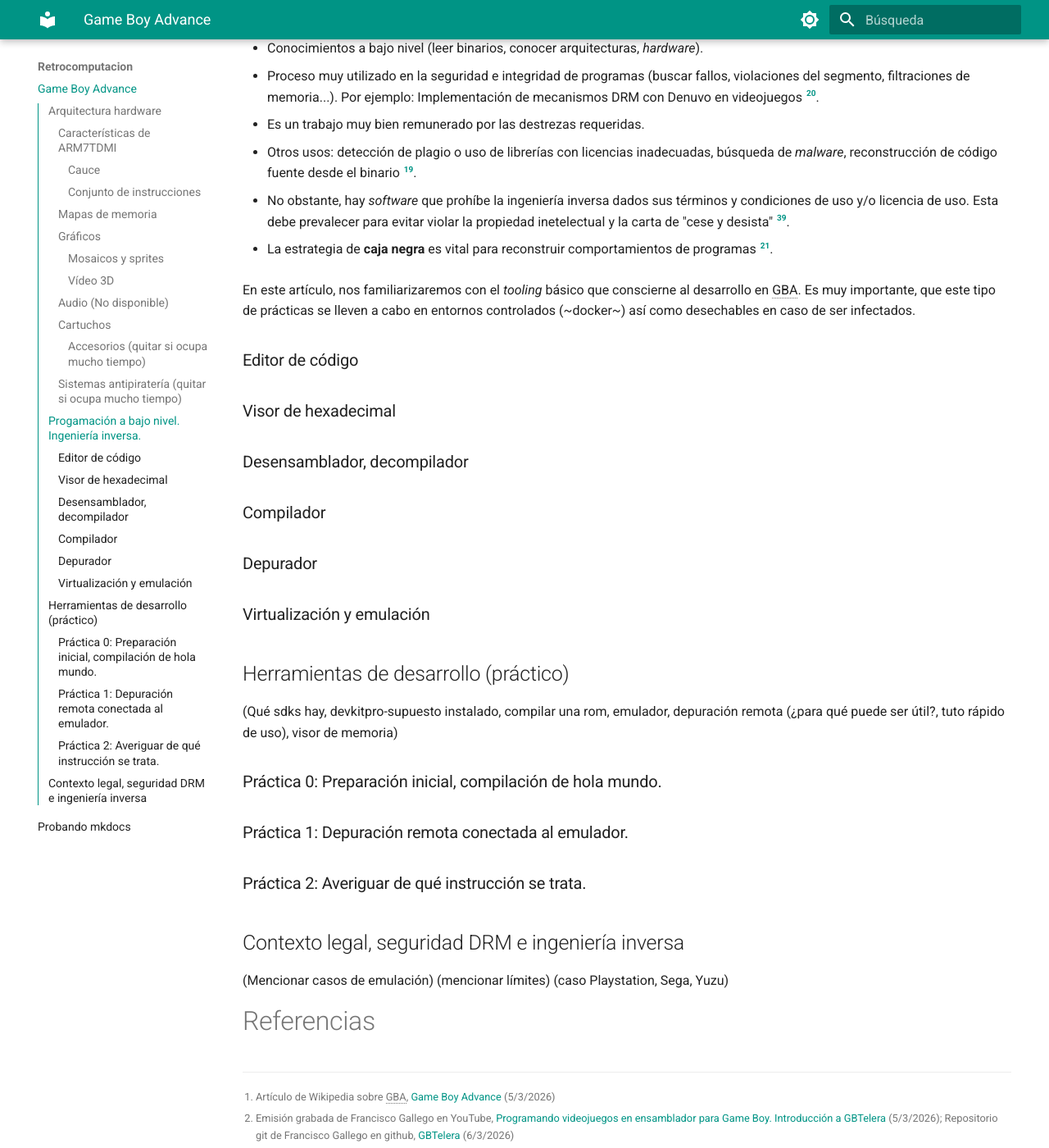
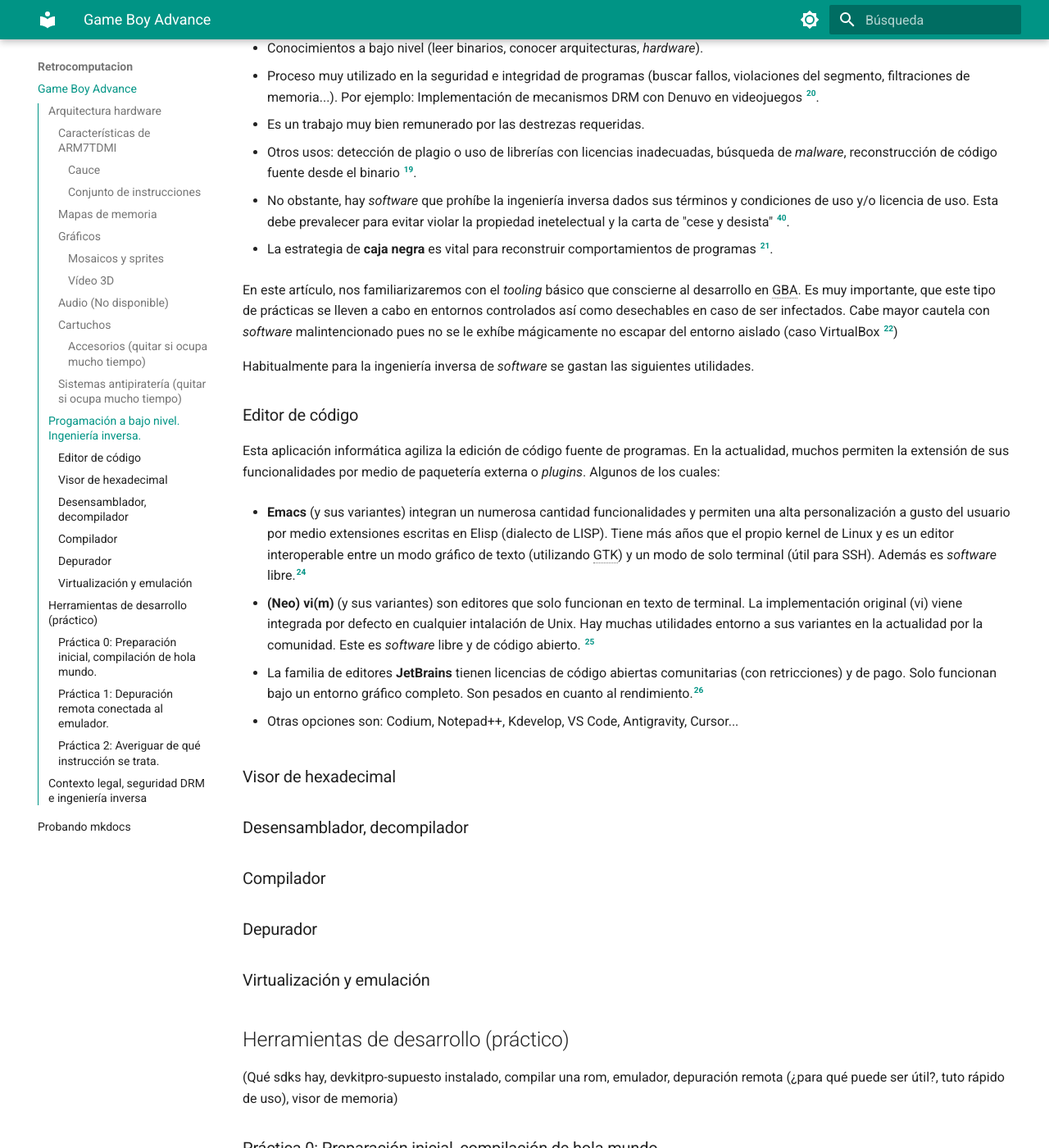
Before and after one commit to abl78-ua/Wiki-IMCR, an MkDocs documentation site: the page built from docs/Retrocomputacion/Retrocomputacion.md, in a window 1280 px wide and 1400 px high, scrolled down 5142 px. Shown: the whole window at 82% size. Built offline with MkDocs 1.6.1 and Material for MkDocs 9.7.7, drawn with Linux system fonts in a browser that asks for light colours; some of the changed text lies outside the part shown.

Commit message:
doc: retro editors.

```diff
--- a/docs/Retrocomputacion/Retrocomputacion.md
+++ b/docs/Retrocomputacion/Retrocomputacion.md
@@ -168,11 +168,27 @@ Algunos puntos clave sobre este campo [^ref:RE]:
 
 - La estrategia de **caja negra** es vital para reconstruir comportamientos de programas [^ref:CajaNegra].
 
-En este artículo, nos familiarizaremos con el *tooling* básico que conscierne al desarrollo en GBA. Es muy importante, que este tipo de prácticas se lleven a cabo en entornos controlados (~docker~) así como desechables en caso de ser infectados.
+En este artículo, nos familiarizaremos con el *tooling* básico que conscierne al desarrollo en GBA. Es muy importante, que este tipo de prácticas se lleven a cabo en entornos controlados así como desechables en caso de ser infectados. Cabe mayor cautela con *software* malintencionado pues no se le exhíbe mágicamente no escapar del entorno aislado (caso VirtualBox [^ref:vboxcve])
+
+Habitualmente para la ingeniería inversa de *software* se gastan las siguientes utilidades.
 
 ### Editor de código
 
+Esta aplicación informática agiliza la edición de código fuente de programas. En la actualidad, muchos permiten la extensión de sus funcionalidades por medio de paquetería externa o *plugins*. Algunos de los cuales:
+
+
+
+- **Emacs** (y sus variantes) integran un numerosa cantidad funcionalidades y permiten una alta personalización a gusto del usuario por medio extensiones escritas en Elisp (dialecto de LISP). Tiene más años que el propio kernel de Linux y es un editor interoperable entre un modo gráfico de texto (utilizando GTK) y un modo de solo terminal (útil para SSH). Además es *software* libre.[^ref:emacs]
+
+- **(Neo) vi(m)** (y sus variantes) son editores que solo funcionan en texto de terminal. La implementación original (vi) viene integrada por defecto en cualquier intalación de Unix. Hay muchas utilidades entorno a sus variantes en la actualidad por la comunidad. Este es *software* libre y de código abierto. [^ref:vi]
+
+- La familia de editores **JetBrains** tienen licencias de código abiertas comunitarias (con retricciones) y de pago. Solo funcionan bajo un entorno gráfico completo. Son pesados en cuanto al rendimiento.[^ref:jetbrains]
+
+- Otras opciones son: Codium, Notepad++, Kdevelop, VS Code, Antigravity, Cursor...
+
 ### Visor de hexadecimal
+
+
 
 ### Desensamblador, decompilador
 
@@ -236,6 +252,8 @@ En este artículo, nos familiarizaremos con el *tooling* básico que conscierne
 
 *[SMB]: Sistema propietario de facto para la compartición de carpetas en Windows
 
+*[GTK]: GIMP Toolkit, conjunto de herramientas para desarrollar interfaces de usuario gráficas muy recurrente en el entorno de escritorio GNOME y XFCE.
+
 [^ref:GBAwiki]: Artículo de Wikipedia sobre GBA, [Game Boy Advance](https://en.wikipedia.org/wiki/Game_Boy_Advance) (5/3/2026)
 
 [^ref:RetromanDirectoGBYT]: Emisión grabada de Francisco Gallego en YouTube, [Programando videojuegos en ensamblador para Game Boy. Introducción a GBTelera](https://www.youtube.com/watch?v=q552n1F3j9s) (5/3/2026); Repositorio git de Francisco Gallego en github, [GBTelera](https://github.com/lronaldo/gbtelera) (6/3/2026)
@@ -278,6 +296,8 @@ En este artículo, nos familiarizaremos con el *tooling* básico que conscierne
 
 [^ref:CajaNegra]: Artículo de la Wikipedia sobre Pruebas funcionales, [Pruebas funcionales](https://es.wikipedia.org/wiki/Pruebas_funcionales) (12/3/2026); Transparencias de la asignatura Planificación y Pruebas de Sistemas *Software* del grado de Ingeniería Informática ofertado en la Universidad de Alicante (12/3/2026); Artículo de Juan José Santos Chavez sobre pruebas de caja negra, [¿Qué son las pruebas de caja negra? Todo lo que debes saber](https://www.deltaprotect.com/blog/pruebas-de-caja-negra) (12/3/2026)
 
+[^ref:vboxcve]: Artículo explícito de vulnerabilidades CVE sobre VirtualBox, [CVE-2025-30712](https://nvd.nist.gov/vuln/detail/CVE-2025-30712) (15/3/2026)
+
 [^ref:rizin]: Respositorio git del equipo rizinorg en github, [*Cutter*](https://github.com/rizinorg/cutter) (7/3/2026)
 
 [^ref:emacs]: Portal de bienvenida de GNU Emacs, [*An extensible, customizable, free/libre text editor — and more.*](https://www.gnu.org/software/emacs/) (13/3/2026); Repositorio git de Doom Emacs en github, [https://github.com/doomemacs/doomemacs](13/3/2026); Chuleta de Emacs, [refcard.pdf](https://www.gnu.org/software/emacs/refcards/pdf/refcard.pdf) (13/3/2026)
```
